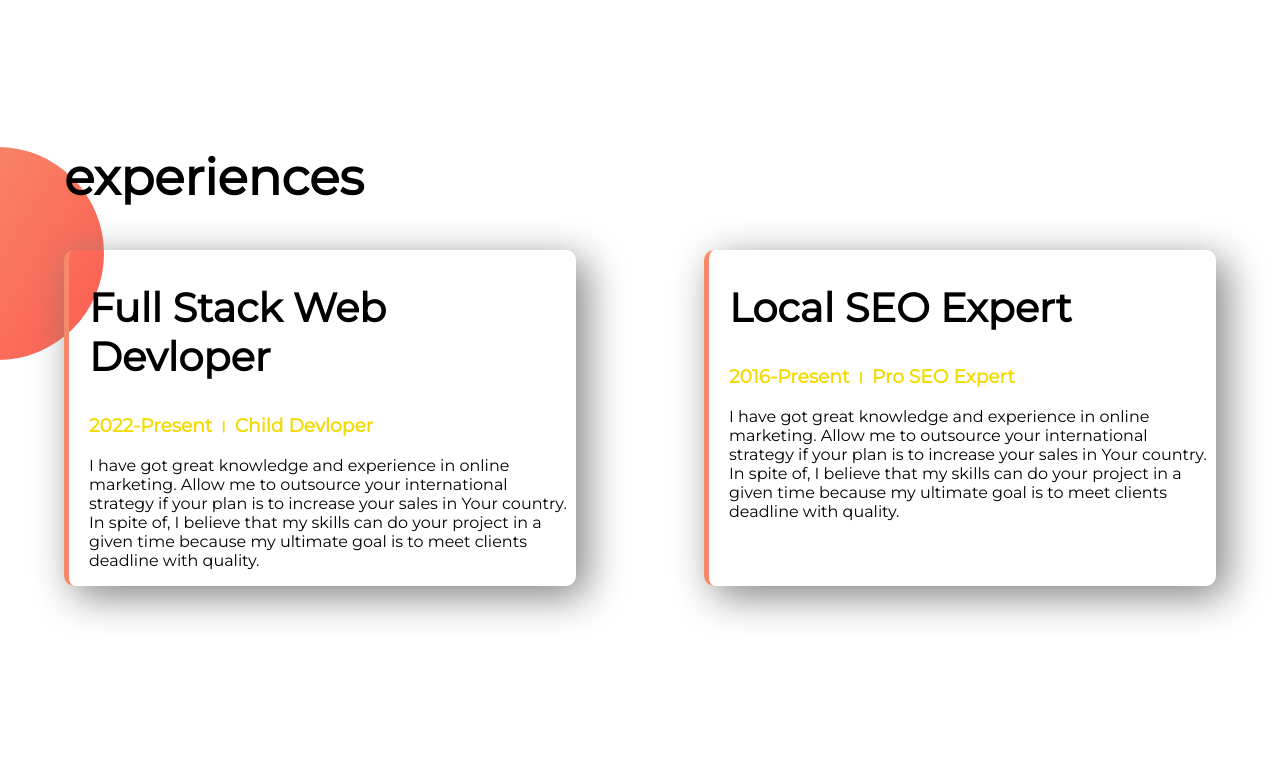
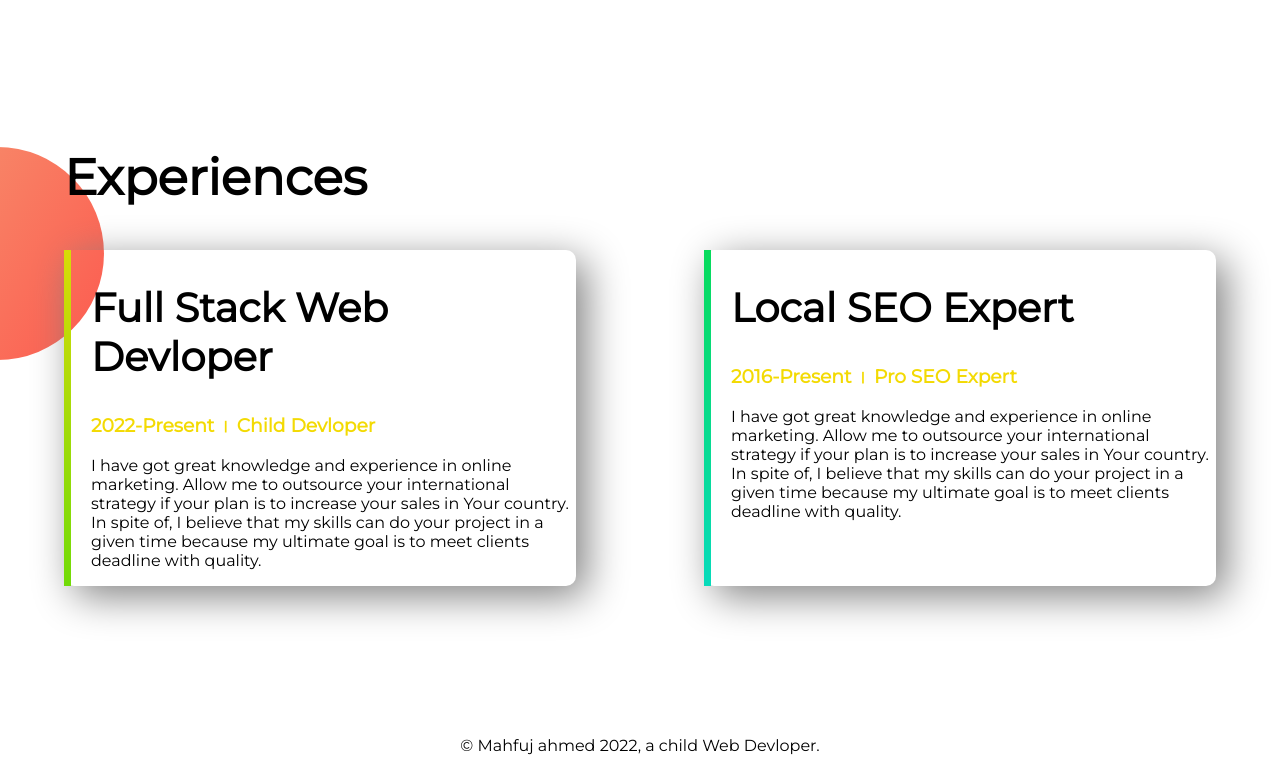
Before and after one commit to mdmahfujarrahman/Developer-Portfolio, a plain HTML site: page index.html in a window 1280 px wide. Shown: the part 1061-1832 px from the top of the page. Before the commit the page ends 1797 px from the top, so only its background shows below. Drawn offline with Linux system fonts and the light colour scheme; a web font is replaced by a local one.

Commit message:
footer added

```diff
--- a/index.html
+++ b/index.html
@@ -43,9 +43,9 @@
         </div>
     </section>
     <section class="experience-area">
-        <h1>experiences</h1>
+        <h1>Experiences</h1>
         <div class="flexible">
-            <div class="experience-item">
+            <div id="web-dev" class="experience-item">
                 <h2>Full Stack Web Devloper</h2>
                 <h3 class="orange-color">2022-Present । Child Devloper</h3>
                 <p>I have got great knowledge and experience in online marketing. Allow me to outsource your
@@ -56,7 +56,7 @@
                     quality.
                 </p>
             </div>
-            <div class="experience-item">
+            <div id="local-seo" class="experience-item">
                 <h2>Local SEO Expert</h2>
                 <h3 class="orange-color">2016-Present । Pro SEO Expert</h3>
                 <p>I have got great knowledge and experience in online marketing. Allow me to outsource your
@@ -69,6 +69,9 @@
             </div>
         </div>
     </section>
+    <footer>
+        <p>© Mahfuj ahmed 2022, a child Web Devloper.</p>
+    </footer>
 </body>
 
 </html>
--- a/style.css
+++ b/style.css
@@ -58,5 +58,20 @@ h2{
     padding-left: 20px;
     box-shadow: 10px 10px 40px gray;
     border-radius: 10px;
-    border-left: 5px solid #F78969;
+    border-left: 5px solid;
 }
+#web-dev{
+    border-left: 7px solid;
+    border-image: linear-gradient(#D8DB07, #71DB07);
+    border-image-slice: 1;
+
+}
+#local-seo{
+    border-left: 7px solid;
+    border-image: linear-gradient(#07DB5B, #07DBBB);
+    border-image-slice: 1;
+
+}
+footer{
+    text-align: center;
+}
```
